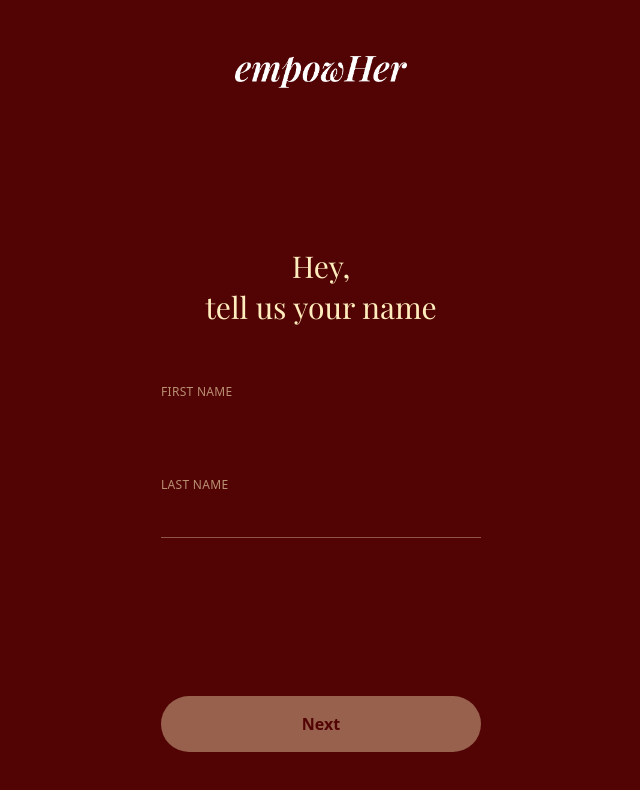
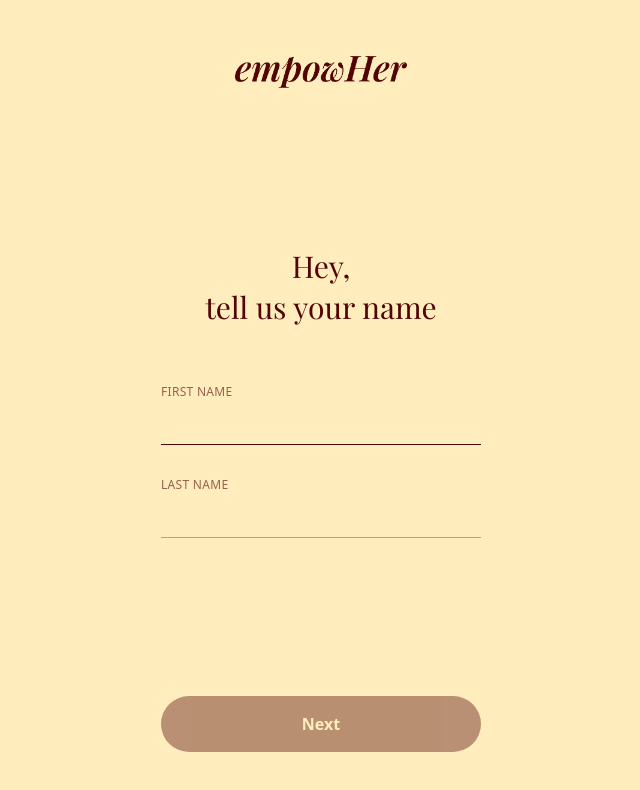
Before and after one commit to TanviBhardwaj24/womenshackathon, a Next.js app: page /onboarding in a window 1280 px wide. Shown: the top 790 px of the page, without its empty margins (319-959 px from the left). Built offline with nearby package versions, Linux system fonts and the light colour scheme.

Commit message:
feat: update onboarding step colors and styles

```diff
--- a/src/components/onboarding/StepName.tsx
+++ b/src/components/onboarding/StepName.tsx
@@ -34,14 +34,14 @@ export default function StepName({ name, onChange, onNext }: Props) {
   return (
     <div
       className="fixed inset-0 flex flex-col"
-      style={{ backgroundColor: "#520404", zIndex: 50 }}
+      style={{ backgroundColor: "#FFEDBD", zIndex: 50 }}
     >
       {/* Logo at top */}
       <div className="flex justify-center pt-14">
         <img
           src="/images/logo_empowHer.png"
           alt="empowHer"
-          className="h-8 brightness-0 invert"
+          className="h-8"
         />
       </div>
 
@@ -49,7 +49,7 @@ export default function StepName({ name, onChange, onNext }: Props) {
       <div className="flex-1 flex flex-col items-center justify-center px-8">
         <h2
           className="text-3xl font-serif leading-snug text-center mb-14"
-          style={{ color: "#FFEDBD" }}
+          style={{ color: "#520404" }}
         >
           Hey,
           <br />
@@ -61,7 +61,7 @@ export default function StepName({ name, onChange, onNext }: Props) {
           <div>
             <label
               className="block text-xs font-medium tracking-wide uppercase mb-2"
-              style={{ color: "rgba(255, 237, 189, 0.6)" }}
+              style={{ color: "rgba(82, 4, 4, 0.6)" }}
             >
               First name
             </label>
@@ -73,9 +73,9 @@ export default function StepName({ name, onChange, onNext }: Props) {
               autoFocus
               className="w-full bg-transparent border-0 border-b pb-2 text-lg focus:outline-none focus:ring-0"
               style={{
-                color: "#FFEDBD",
-                borderBottomColor: "rgba(255, 237, 189, 0.35)",
-                caretColor: "#FFEDBD",
+                color: "#520404",
+                borderBottomColor: "rgba(82, 4, 4, 0.35)",
+                caretColor: "#520404",
               }}
             />
           </div>
@@ -84,7 +84,7 @@ export default function StepName({ name, onChange, onNext }: Props) {
           <div>
             <label
               className="block text-xs font-medium tracking-wide uppercase mb-2"
-              style={{ color: "rgba(255, 237, 189, 0.6)" }}
+              style={{ color: "rgba(82, 4, 4, 0.6)" }}
             >
               Last name
             </label>
@@ -95,9 +95,9 @@ export default function StepName({ name, onChange, onNext }: Props) {
               onKeyDown={handleKeyDown}
               className="w-full bg-transparent border-0 border-b pb-2 text-lg focus:outline-none focus:ring-0"
               style={{
-                color: "#FFEDBD",
-                borderBottomColor: "rgba(255, 237, 189, 0.35)",
-                caretColor: "#FFEDBD",
+                color: "#520404",
+                borderBottomColor: "rgba(82, 4, 4, 0.35)",
+                caretColor: "#520404",
               }}
             />
           </div>
@@ -111,8 +111,8 @@ export default function StepName({ name, onChange, onNext }: Props) {
           disabled={!isValid}
           className="w-full max-w-xs mx-auto block py-4 rounded-full text-base font-semibold transition-opacity disabled:opacity-40"
           style={{
-            backgroundColor: "#FFEDBD",
-            color: "#520404",
+            backgroundColor: "#520404",
+            color: "#FFEDBD",
           }}
         >
           Next
```
